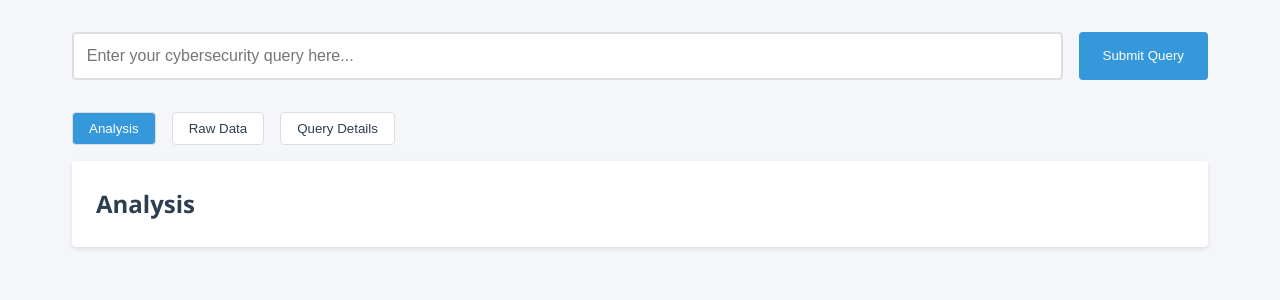
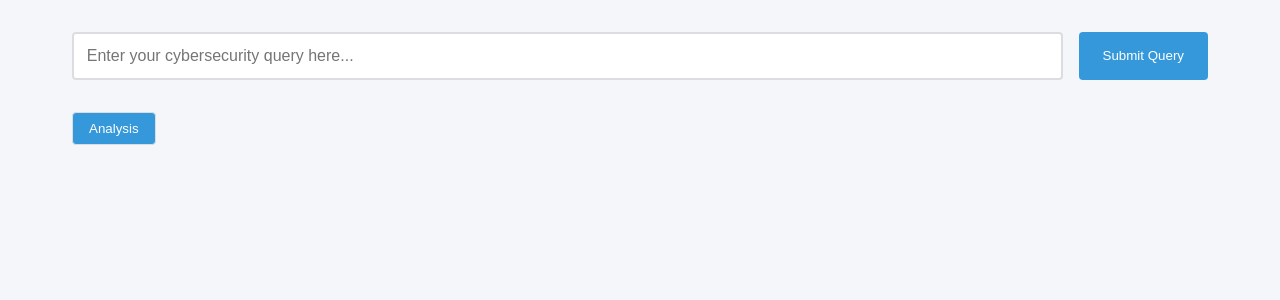
Before and after one commit to prateeka0507/cybersecurity-analysis-flask-app, a Flask app: page / in a window 1280 px wide. Shown: the part 83-383 px from the top of the page. Run offline with Flask 3, Linux system fonts and the light colour scheme; some libraries are stand-ins or nearby versions.

Commit message:
Update index.html

```diff
--- a/templates/index.html
+++ b/templates/index.html
@@ -25,24 +25,10 @@
 
             <div class="tabs">
                 <button class="tab-button active" onclick="showTab('analysis')">Analysis</button>
-                <button class="tab-button" onclick="showTab('rawData')">Raw Data</button>
-                <button class="tab-button" onclick="showTab('queryDetails')">Query Details</button>
+
             </div>
 
-            <div id="analysisTab" class="tab-content active">
-                <h2>Analysis</h2>
-                <div id="analysisContent"></div>
-            </div>
 
-            <div id="rawDataTab" class="tab-content">
-                <h2>Retrieved Records</h2>
-                <pre id="rawDataContent"></pre>
-            </div>
-
-            <div id="queryDetailsTab" class="tab-content">
-                <h2>Query Details</h2>
-                <pre id="queryDetailsContent"></pre>
-            </div>
         </main>
     </div>
 
```
